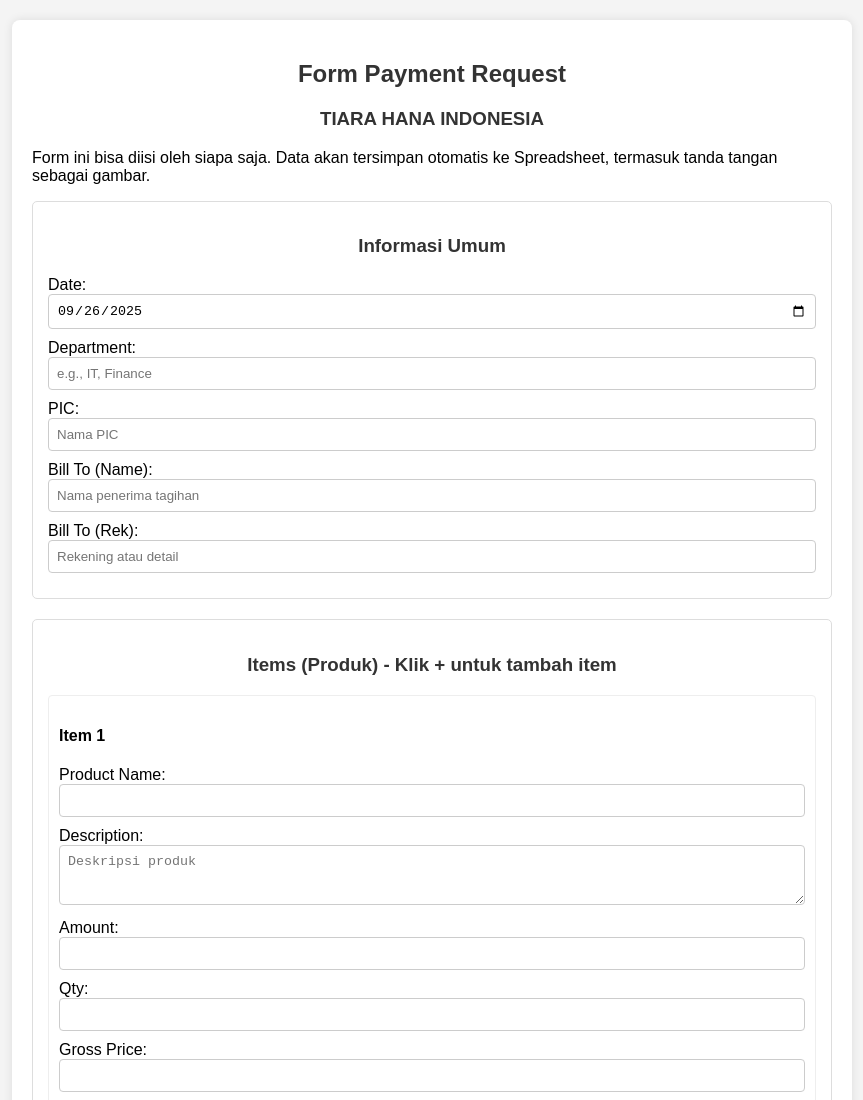
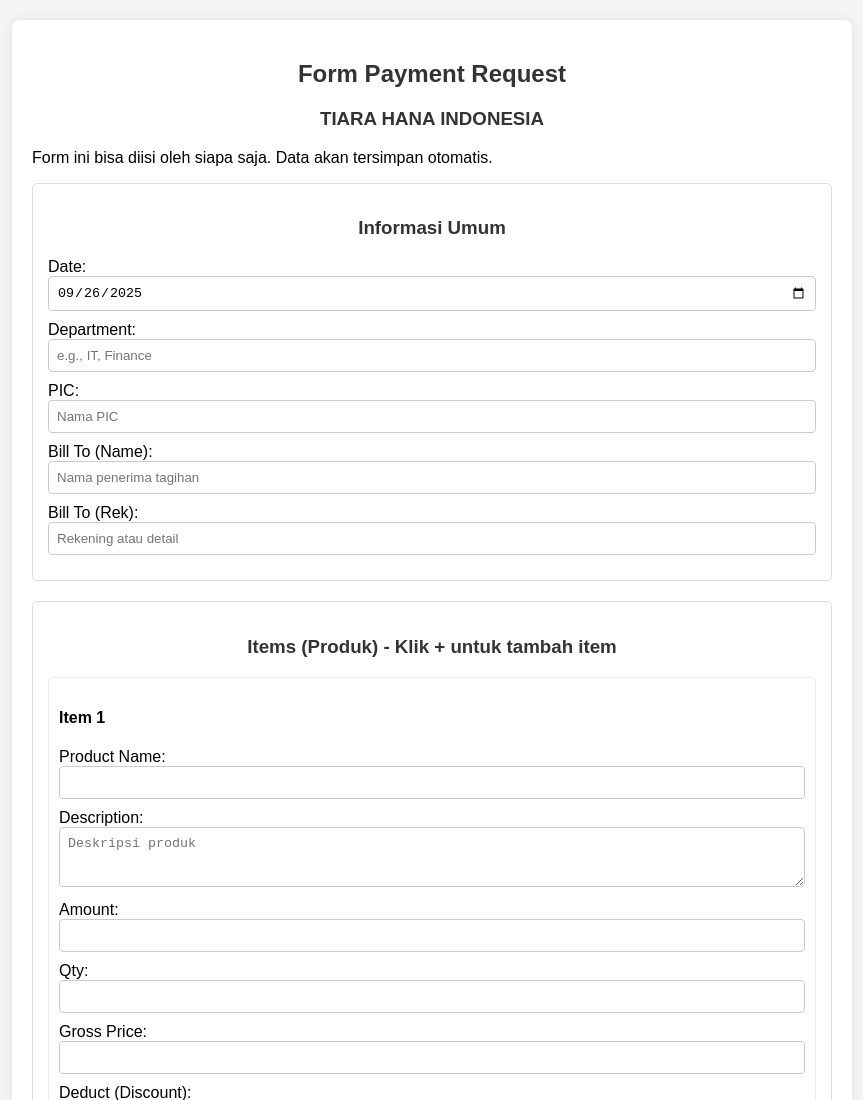
Before and after one commit to pahmihusaini9/P.-Request, a plain HTML site: page index.html in a window 1280 px wide. Shown: the top 1100 px of the page, without its empty margins (208-1071 px from the left). Drawn offline with nearby package versions, Linux system fonts and the light colour scheme.

Commit message:
Update index.html

```diff
--- a/index.html
+++ b/index.html
@@ -71,7 +71,7 @@
     <div class="container">
         <h2>Form Payment Request</h2>
         <h3>TIARA HANA INDONESIA</h3>
-        <p>Form ini bisa diisi oleh siapa saja. Data akan tersimpan otomatis ke Spreadsheet, termasuk tanda tangan sebagai gambar.</p>
+        <p>Form ini bisa diisi oleh siapa saja. Data akan tersimpan otomatis.</p>
 
         <form id="invoiceForm">
             <div class="section">
```
